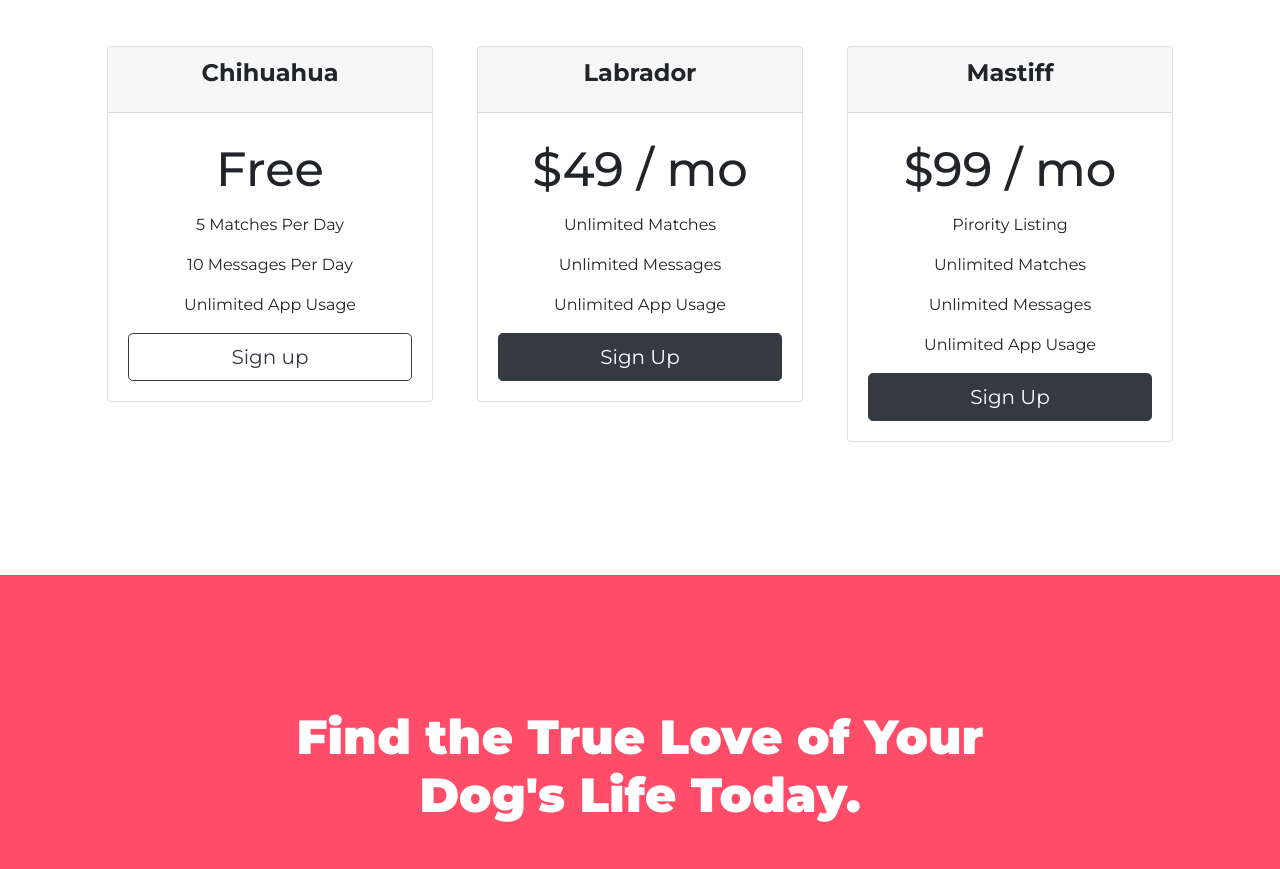
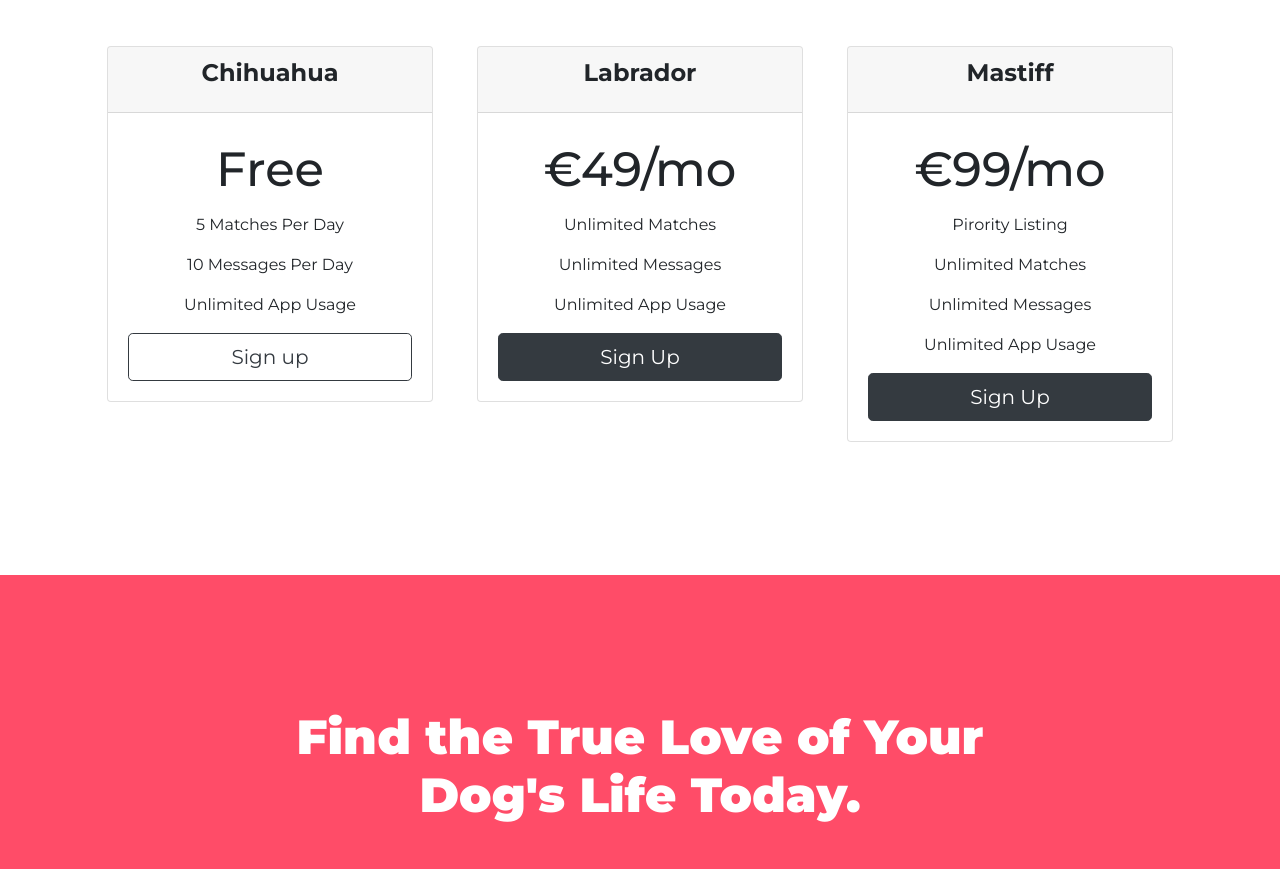
Before and after one commit to mrcrazyog/cv, a plain HTML site: page index.html in a window 1280 px wide. Shown: the part 2100-2969 px from the top of the page. Drawn offline with nearby package versions, Linux system fonts and the light colour scheme.

Commit message:
Update index.html

```diff
--- a/index.html
+++ b/index.html
@@ -1,6 +1,5 @@
 <!DOCTYPE html>
 <html>
-
 <head>
   <meta charset="utf-8">
   <meta name="viewport" content="width=device-width, initial-scale=1.0">
@@ -169,7 +168,7 @@
             <h3 class="card-title">Labrador</h3>
           </div>
           <div class="card-body">
-            <h2 class="price-text">$49 / mo</h2>
+            <h2 class="price-text">€49/mo</h2>
             <p>Unlimited Matches</p>
             <p>Unlimited Messages</p>
             <p>Unlimited App Usage</p>
@@ -186,7 +185,7 @@
             <h3 class="card-title">Mastiff</h3>
           </div>
           <div class="card-body">
-            <h2 class="price-text">$99 / mo</h2>
+            <h2 class="price-text">€99/mo</h2>
             <p>Pirority Listing</p>
             <p>Unlimited Matches</p>
             <p>Unlimited Messages</p>
```
